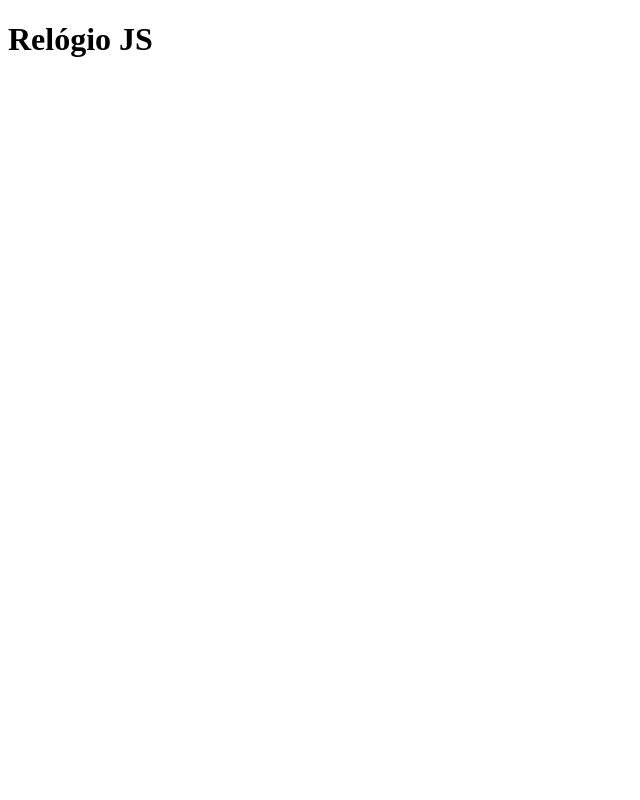
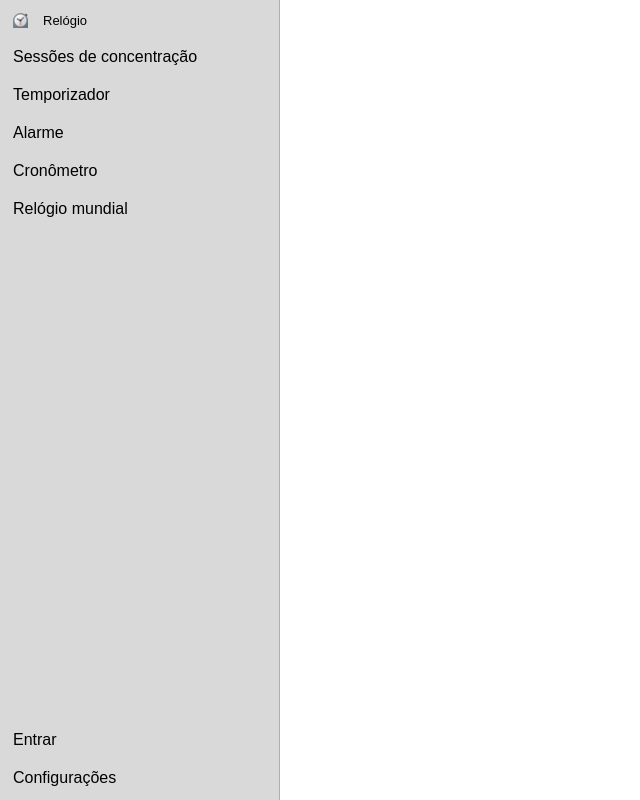
Before and after one commit to lucasgabriel2806/relogio-js, a plain HTML site: page index.html in a window 1280 px wide. Shown: the whole page, without its empty margins (0-640 px from the left). Drawn offline with Linux system fonts and the light colour scheme.

Commit message:
Adicionando | Sidebar

```diff
--- /dev/null
+++ b/css/reset.css
@@ -0,0 +1,9 @@
+* {
+
+    padding: 0;
+    margin: 0;
+    box-sizing: border-box;
+
+    font-family: Arial, Helvetica, sans-serif;
+
+}
--- /dev/null
+++ b/css/sidebar.css
@@ -0,0 +1,56 @@
+aside.sidebar {
+
+    display: flex;
+    flex-direction: column;
+    justify-content: space-between;
+
+    height: 100vh;
+    width: 280px;
+
+    padding: 3px;
+    border-right: 1px solid rgba(0, 0, 0, 0.200);
+
+    background-color: #D9D9D9;
+
+}
+
+aside.sidebar .titulo-relogio {
+    display: flex;
+    align-items: end;
+    padding: 10px;
+}
+
+aside.sidebar img.logo-relogio {
+    width: 15px;
+    height: 15px;
+    margin-right: 15px;
+}
+
+aside.sidebar h1 {
+    font-size: 13px;
+    font-weight: 100;
+}
+
+/* Removendo os bullets das listas */
+aside.sidebar ul {
+    list-style-type: none;
+}
+
+aside.sidebar ul li {
+    padding: 10px 0 10px 10px;
+}
+
+aside.sidebar ul li:hover {
+
+    border-radius: 5px;
+
+    background-color: #c1bcbc;
+
+    cursor: pointer;
+
+}
+
+aside.sidebar a {
+    color: black;
+    text-decoration: none;
+}
--- a/index.html
+++ b/index.html
@@ -8,13 +8,58 @@
 
     <meta name="viewport" content="width=device-width, initial-scale=1.0">
 
+    <!-- Favicon -->
+    <link rel="shortcut icon" href="./img/logo/relogio.png" type="image/x-icon">
+
+    <!-- Link CSS -->
+    <link rel="stylesheet" href="css/reset.css">
+    <link rel="stylesheet" href="css/sidebar.css">
+
     <title>Relógio JS</title>
 
 </head>
 
 <body>
 
-    <h1>Relógio JS</h1>
+    <aside class="sidebar">
+
+        <!-- Top links -->
+
+        <div class="top-links">
+
+            <div class="titulo-relogio">
+                <img class="logo-relogio" src="./img/logo/relogio.png" alt="">
+                <h1>Relógio</h1>
+            </div>
+
+            <div>
+
+                <ul>
+                    <li><a href="#">Sessões de concentração</a></li>
+                    <li><a href="#">Temporizador</a></li>
+                    <li><a href="#">Alarme</a></li>
+                    <li><a href="#">Cronômetro</a></li>
+                    <li><a href="#">Relógio mundial</a></li>
+                </ul>
+
+            </div>
+
+        </div>
+
+        <!-- Bottom links -->
+
+        <div class="bottom-links">
+
+            <div>
+                <ul>
+                    <li><a href="#">Entrar</a></li>
+                    <li><a href="#">Configurações</a></li>
+                </ul>
+            </div>
+
+        </div>
+
+    </aside>
 
 </body>
 
```
